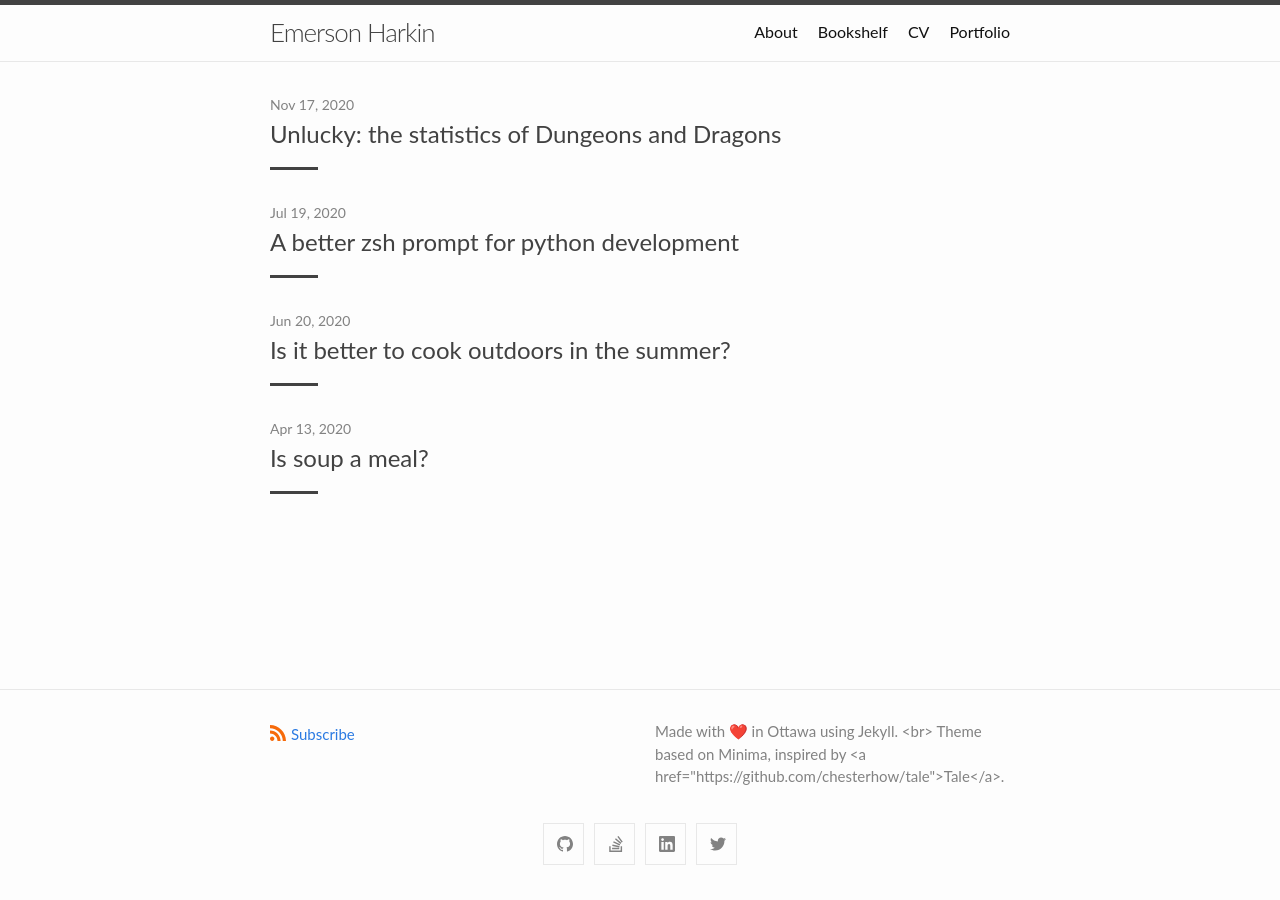
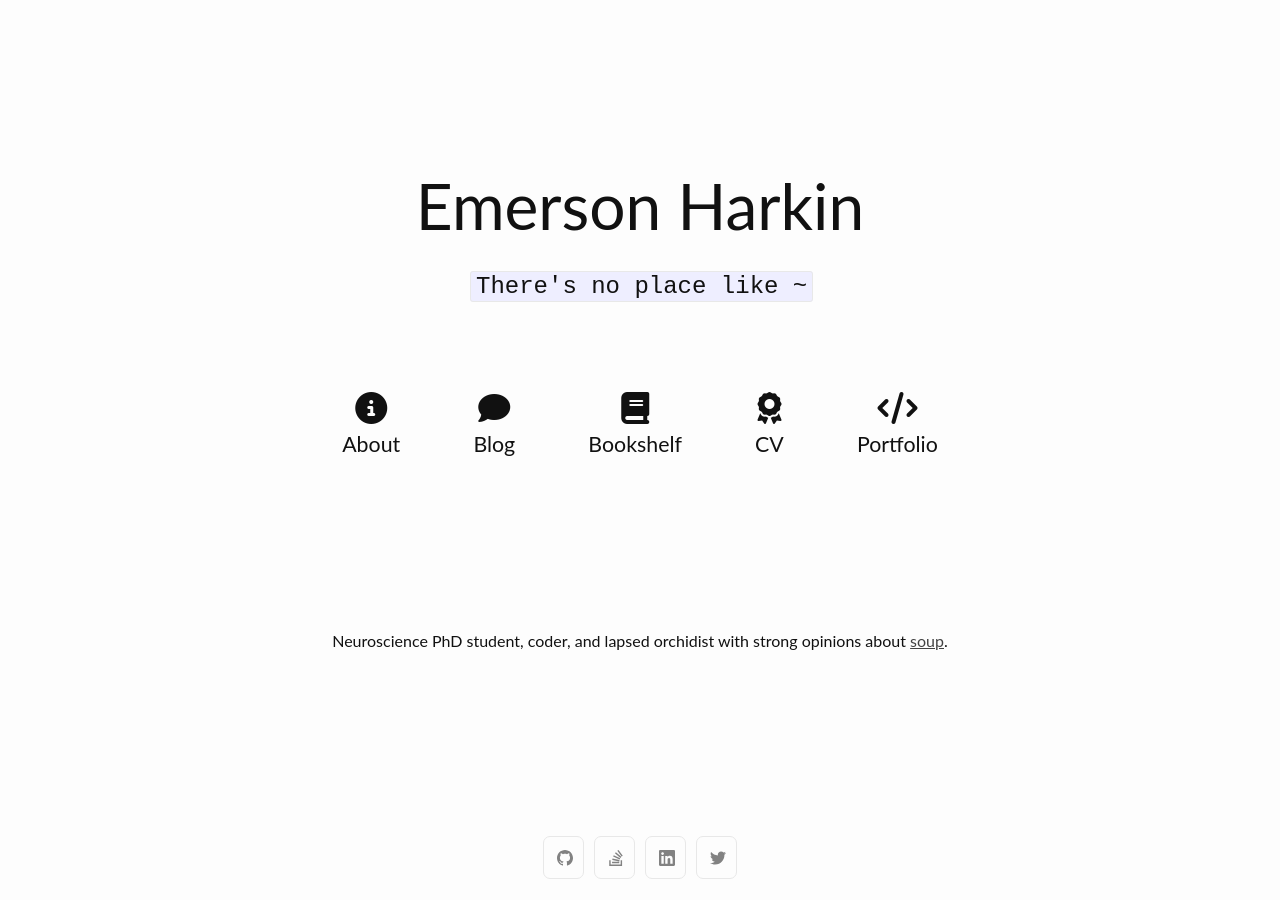
Before and after one commit to efharkin/efharkin.github.io, a Jekyll site: the page built from index.html, in a window 1280 px wide. Built offline with Jekyll 4.4.1, drawn with Linux system fonts in a browser that asks for light colours; nearby versions of some CDN libraries; emoji names are drawn with the system emoji font.

Commit message:
New homepage
- New homepage with "There's no place like ~" and fontawesome icons
- Remove html suffix from main site pages
- Fix CSS that was causing huge spaces between cv-list items

```diff
--- a/_sass/minima/_layout.scss
+++ b/_sass/minima/_layout.scss
@@ -298,6 +298,7 @@
       display: block;
       padding: $spacing-unit / 4;
       border: 1px solid $border-color-01;
+      border-radius: 7px;
       &:hover { border-color: $border-color-02 }
     }
   }
--- a/_sass/minima/custom-styles.scss
+++ b/_sass/minima/custom-styles.scss
@@ -13,6 +13,7 @@ ul.cv-list {
 }
 
 .cv-list h3 {
+    margin-top: 0;
     margin-bottom: 0.2em;
 }
 
@@ -62,16 +63,16 @@ a.post-link {
     color: black;
 }
 
-main a:not(.post-link):not(.button):link {
+main a:not(.post-link):not(.button):not(.home-nav-link):link {
     color: $grey-color-dark;
     text-decoration: underline;
 }
 
-main a:not(.post-link):not(.button):visited {
+main a:not(.post-link):not(.button):not(.home-nav-link):visited {
     color: $grey-color-medium;
 }
 
-main a:not(.post-link):not(.button):hover {
+main a:not(.post-link):not(.button):not(.home-nav-link):hover {
     color: white;
     background-color: $grey-color-medium;
     border-radius: 2px;
--- a/bookshelf.html
+++ b/bookshelf.html
@@ -2,6 +2,7 @@
 title: Bookshelf
 layout: page
 exclude: true
+permalink: /bookshelf
 ---
 
 <p>People sometimes ask me if I know of a good book on a particular technical
--- a/cv.html
+++ b/cv.html
@@ -2,6 +2,7 @@
 title: CV
 layout: page
 exclude: true
+permalink: /cv
 ---
 
 <h2> Hacking </h2>
--- /dev/null
+++ b/index.html
@@ -0,0 +1,68 @@
+---
+---
+
+<!DOCTYPE html>
+<html lang="{{ page.lang | default: site.lang | default: "en" }}">
+
+  {%- include head.html -%}
+
+  <body>
+    <main class="page-content wrapper" aria-label="Content" style="display: flex; flex-direction: column; justify-content: space-between;">
+        <div style="display: block;">
+          <h2 style="text-align: center; font-size: 48pt; margin-top: 2em;">Emerson Harkin</h2>
+          <div style="display: block; width: 500px; margin-left: calc(50% - 170px); margin-right: auto; margin-bottom: 80px;">
+            <code style="font-size: 18pt;">There's no place like <span id="location">Ottawa</span></code>
+          </div>
+
+          <!-- Navigation -->
+          <div style="display: flex; justify-content: space-between; margin-bottom: 2em;">
+            <a class="home-nav-link" href="about"><i class="fas fa-info-circle"></i><br>About</a>
+            <a class="home-nav-link" href="blog"><i class="fas fa-comment"></i><br>Blog</a>
+            <a class="home-nav-link" href="bookshelf" title="List of helpful resources"><i class="fas fa-book"></i><br>Bookshelf</a>
+            <a class="home-nav-link" href="cv"><i class="fas fa-award" title="Curriculum vitae"></i><br>CV</a>
+            <a class="home-nav-link" href="portfolio"><i class="fas fa-code"></i><br>Portfolio</a>
+          </div>
+          <style>
+            main a.home-nav-link {
+              text-align: center;
+              font-size: 16pt;
+              padding: 7px 10px 3px 10px;
+              text-decoration: none;
+              color: #111111;
+            }
+            main .home-nav-link i {
+              font-size: 24pt;
+            }
+            main a.home-nav-link:hover {
+              color: white;
+              background-color: #757575;
+              border-radius: 10px;
+            }
+          </style>
+        </div>
+
+        <!-- One sentence about me -->
+        <p>Neuroscience PhD student, coder, and lapsed orchidist with strong
+        opinions about <a href="2020/04/13/soup.html">soup</a>.</p>
+        <script>
+          const places = ["Toronto", "Seattle", "Montreal", "Berlin", "Vancouver", "Boston", "Paris", "Ottawa", "~"];
+
+          placeTransition = function(i) {
+            if (places[i]){
+              d3.select("#location")
+                      .text(places[i])
+                      .transition()
+                      .duration(200)
+                      .on("end", () => placeTransition(++i))
+            }
+          }
+          placeTransition(0);
+        </script>
+    </main>
+
+    <footer style="margin-bottom: 1em;">
+      {%- include social.html -%}
+    </footer>
+  </body>
+
+</html>
--- a/index.md
+++ /dev/null
@@ -1,6 +0,0 @@
----
-# Feel free to add content and custom Front Matter to this file.
-# To modify the layout, see https://jekyllrb.com/docs/themes/#overriding-theme-defaults
-
-layout: home
----
--- a/portfolio.html
+++ b/portfolio.html
@@ -1,6 +1,7 @@
 ---
 title: Portfolio
 layout: page
+permalink: /portfolio
 ---
 
 <p>Some potentially interesting things I've made.</p>
```
Also changed, not shown: about.md (+2 -2 lines), blog.md (added, +4 -0 lines), _layouts/blog.html (renamed from _layouts/home.html).
